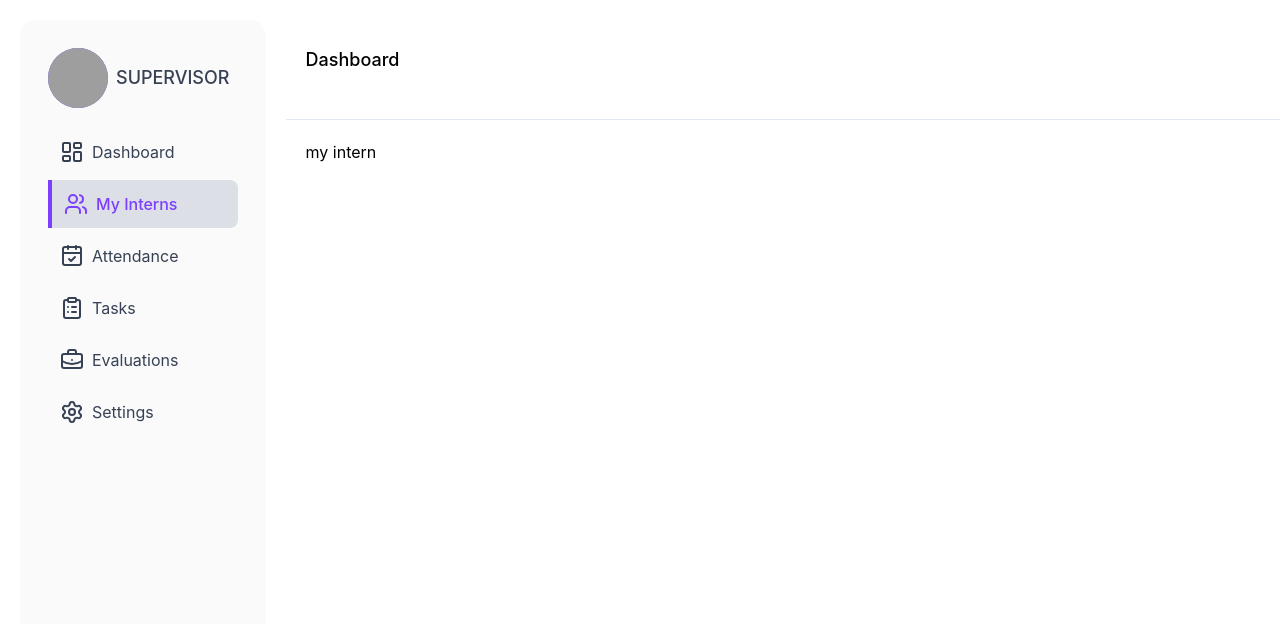
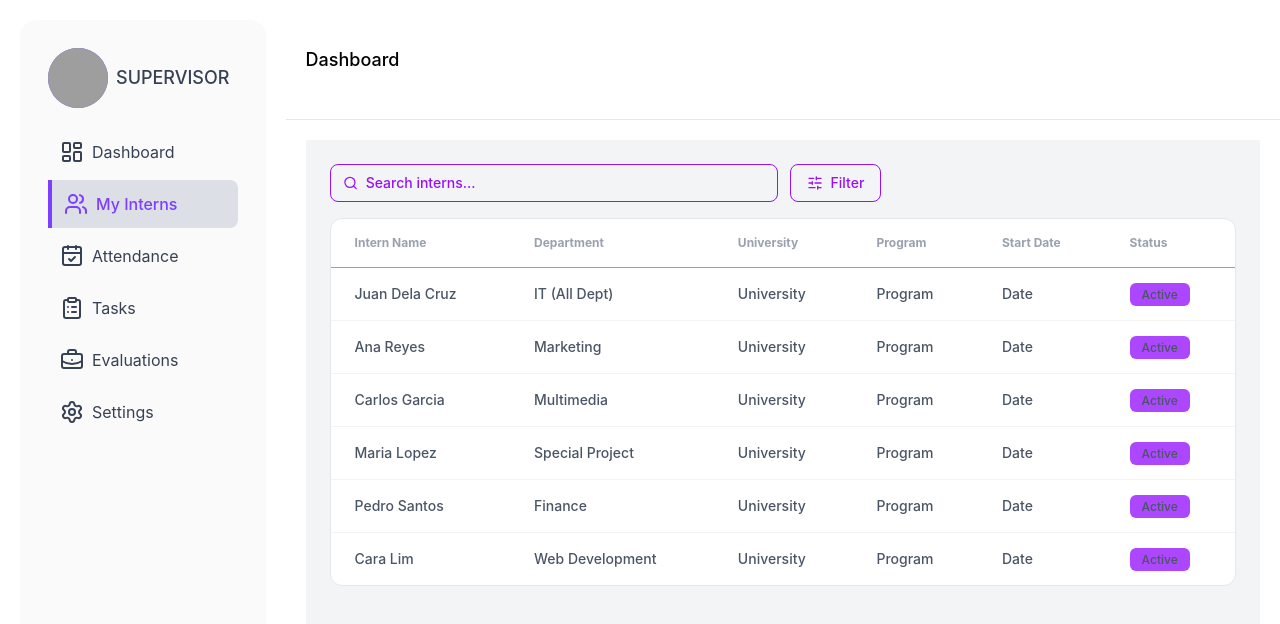
Before and after one commit to dev-St0ic/HR-Internship-Management-System, a React (Vite) app in the folder frontend-hrms/: page /s/myinterns in a window 1280 px wide. Shown: the top 624 px of the page. Built offline with nearby package versions, Linux system fonts and the light colour scheme; grey boxes are pictures that could not be loaded.

Commit message:
create supervisor myinterns ui

```diff
--- a/frontend-hrms/src/portals/supervisor/pages/SupervisorMyInterns.jsx
+++ b/frontend-hrms/src/portals/supervisor/pages/SupervisorMyInterns.jsx
@@ -1,7 +1,122 @@
+import { Search, SlidersHorizontal } from "lucide-react";
+
 export default function SupervisorMyInterns() {
   return (
-    <>
-      my intern
-    </>
-  )
+    <div className="p-6 bg-gray-100 min-h-screen">
+
+      {/* TOP BAR */}
+      <div className="flex items-center gap-3 mb-4">
+
+        {/* SEARCH INPUT */}
+        <div className="flex items-center w-full max-w-md bg-purple border border-purple-600 rounded-lg px-3 py-2">
+          <Search className="w-4 h-4 text-purple-600  mr-2" />
+          <input
+            type="text"
+            placeholder="Search interns..."
+            className="w-full outline-none text-sm font-medium text-purple-600 placeholder-purple-600"
+          />
+        </div>
+
+        {/* FILTER BUTTON */}
+        <button className="flex items-center gap-2 px-4 py-2 bg-purple border border-purple-600 rounded-lg text-sm font-medium text-purple-600 hover:bg-purple-50">
+          <SlidersHorizontal className="w-4 h-4" />
+          Filter
+        </button>
+      </div>
+
+      {/* TABLE CONTAINER */}
+      <div className="bg-white rounded-xl border border-gray-200 overflow-hidden">
+        <table className="w-full text-sm text-gray-600">
+
+          <thead className="text-gray-400 text-xs border-b">
+            <tr>
+              <th className="px-6 py-4 text-left">Intern Name</th>
+              <th className="px-6 py-4 text-left">Department</th>
+              <th className="px-6 py-4 text-left">University</th>
+              <th className="px-6 py-4 text-left">Program</th>
+              <th className="px-6 py-4 text-left">Start Date</th>
+              <th className="px-6 py-4 text-left">Status</th>
+            </tr>
+          </thead>
+
+          <tbody className="divide-y divide-gray-100">
+            <tr className="hover:bg-gray-50 font-medium">
+              <td className="px-6 py-4">Juan Dela Cruz</td>
+              <td className="px-6 py-4">IT (All Dept)</td>
+              <td className="px-6 py-4">University</td>
+              <td className="px-6 py-4">Program</td>
+              <td className="px-6 py-4">Date</td>
+              <td className="px-6 py-4">
+                <span className="bg-purple-500 text-white-1000 text-xs px-3 font- py-1 rounded-md">
+                  Active
+                </span>
+              </td>
+            </tr>
+            <tr className="hover:bg-gray-50 font-medium">
+              <td className="px-6 py-4">Ana Reyes</td>
+              <td className="px-6 py-4">Marketing</td>
+              <td className="px-6 py-4">University</td>
+              <td className="px-6 py-4">Program</td>
+              <td className="px-6 py-4">Date</td>
+              <td className="px-6 py-4">
+                <span className="bg-purple-500 text-white-1000 text-xs px-3 py-1 rounded-md">
+                  Active
+                </span>
+              </td>
+            </tr>
+            <tr className="hover:bg-gray-50 font-medium">
+              <td className="px-6 py-4">Carlos Garcia</td>
+              <td className="px-6 py-4">Multimedia</td>
+              <td className="px-6 py-4">University</td>
+              <td className="px-6 py-4">Program</td>
+              <td className="px-6 py-4">Date</td>
+              <td className="px-6 py-4">
+               <span className="bg-purple-500 text-white-100 text-xs px-3 py-1 rounded-md">
+                  Active
+                </span>
+              </td>
+            </tr>
+            <tr className="hover:bg-gray-50 font-medium">
+              <td className="px-6 py-4">Maria Lopez</td>
+              <td className="px-6 py-4">Special Project</td>
+              <td className="px-6 py-4">University</td>
+              <td className="px-6 py-4">Program</td>
+              <td className="px-6 py-4">Date</td>
+              <td className="px-6 py-4">
+                <span className="bg-purple-500 text-white-1000 text-xs px-3 py-1 rounded-md">
+                  Active
+                </span>
+              </td>
+            </tr>
+            <tr className="hover:bg-gray-50 font-medium">
+              <td className="px-6 py-4">Pedro Santos</td>
+              <td className="px-6 py-4">Finance</td>
+              <td className="px-6 py-4">University</td>
+              <td className="px-6 py-4">Program</td>
+              <td className="px-6 py-4">Date</td>
+              <td className="px-6 py-4">
+                <span className="bg-purple-500 text-white-1000 text-xs px-3 py-1 rounded-md">
+                  Active
+                </span>
+              </td>
+            </tr>
+            <tr className="hover:bg-gray-50 font-medium">
+              <td className="px-6 py-4">Cara Lim</td>
+              <td className="px-6 py-4">Web Development</td>
+              <td className="px-6 py-4">University</td>
+              <td className="px-6 py-4">Program</td>
+              <td className="px-6 py-4">Date</td>
+              <td className="px-6 py-4">
+                <span className="bg-purple-500 text-white-1000 text-xs px-3 py-1 rounded-md">
+                  Active
+                </span>
+              </td>
+            </tr>
+          </tbody>
+
+        </table>
+      </div>
+
+    </div>
+  );
 }
```
